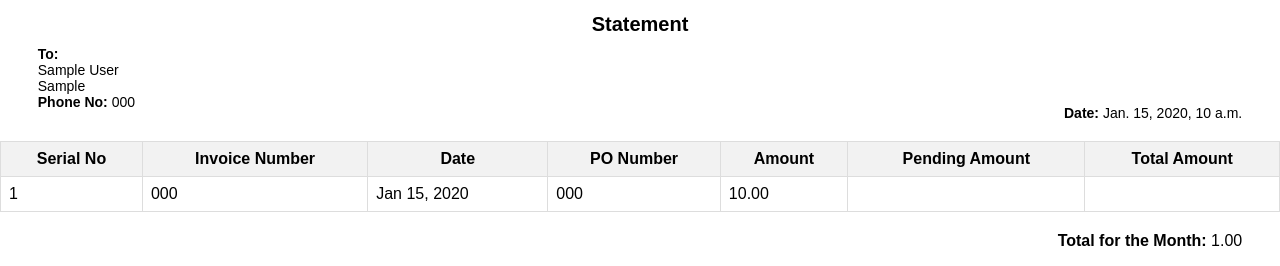
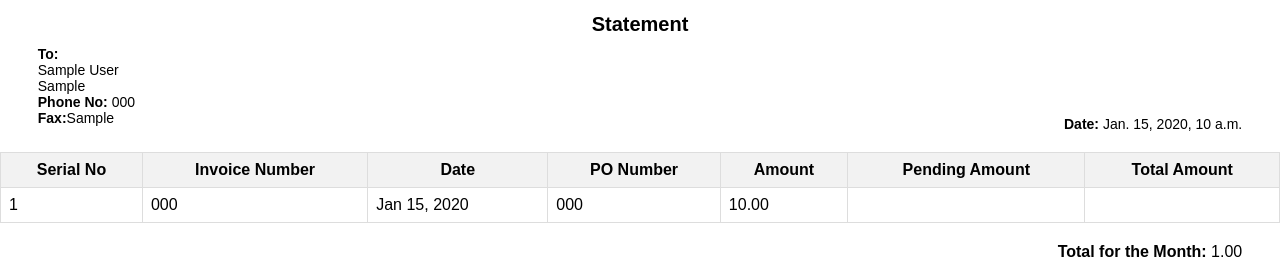
Before and after one commit to skhleejal/invoicemgmt, a Django app: template invoicemgmt/templates/invoicemgmt/customer_statement_pdf.html in a window 1280 px wide. Shown: the top 266 px of the page. Run offline with Django 4.2, Linux system fonts and the light colour scheme; tables that the repository leaves empty hold one stand-in row (values such as "Sample post"); the template is opened without the code that fills it: values that come from a table or form of the project are taken from there, most other values are stand-ins (such as "Sample title", 1, 10 or a date in 2020).

Commit message:
statement fax

```diff
--- a/invoicemgmt/templates/invoicemgmt/customer_statement_pdf.html
+++ b/invoicemgmt/templates/invoicemgmt/customer_statement_pdf.html
@@ -64,11 +64,12 @@
     <h1>Statement</h1>
 
     <!-- To Section -->
-    <div class="to-section" style="margin-bottom: 5px;"> <!-- Reduced margin-bottom -->
+    <div class="to-section" style="margin-bottom: 0px;"> <!-- Reduced margin-bottom -->
         <strong>To:</strong><br>
         {{ customer.name }}<br>
         {{ customer.city }}<br>
-        <strong>Phone No:</strong> {{ customer.phone }}
+        <strong>Phone No:</strong> {{ customer.phone }}<br>
+        <strong>Fax:</strong>{{customer.fax}}
     </div>
 
      <!-- Date Section -->
```
